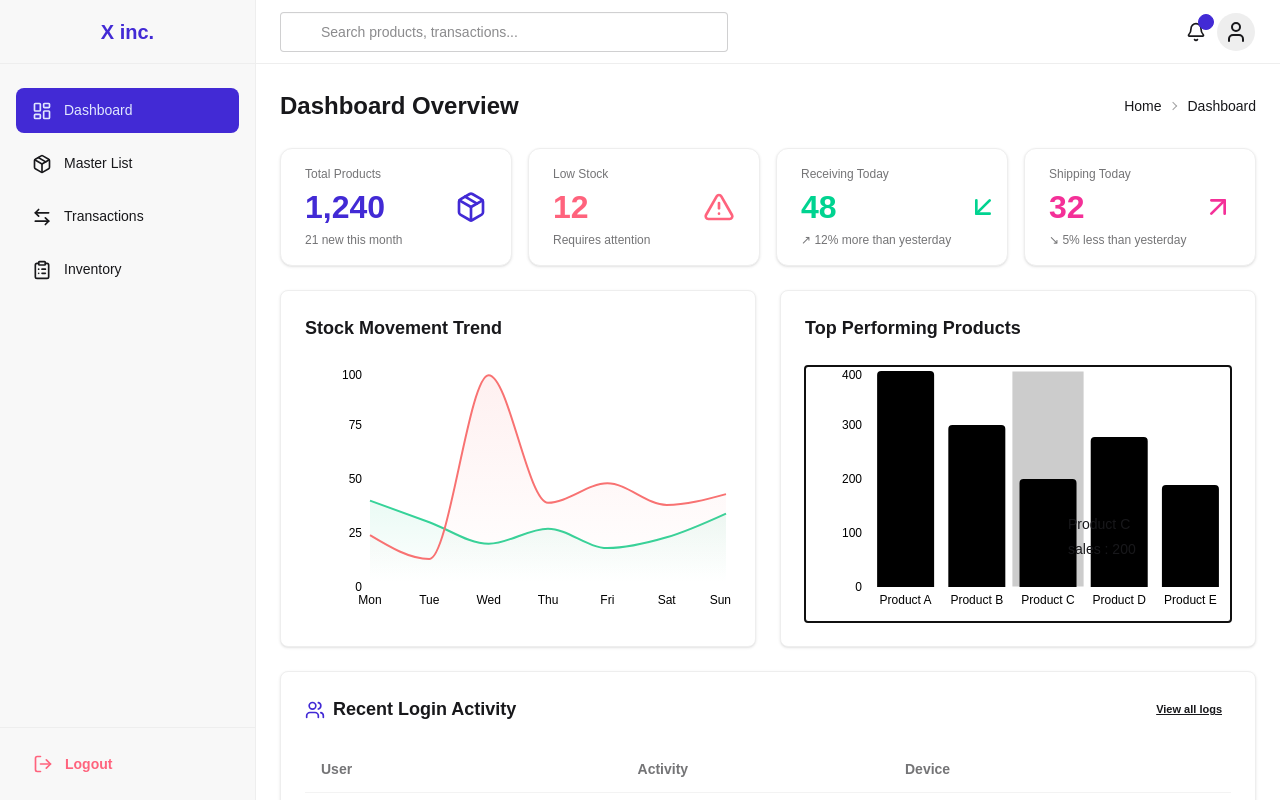
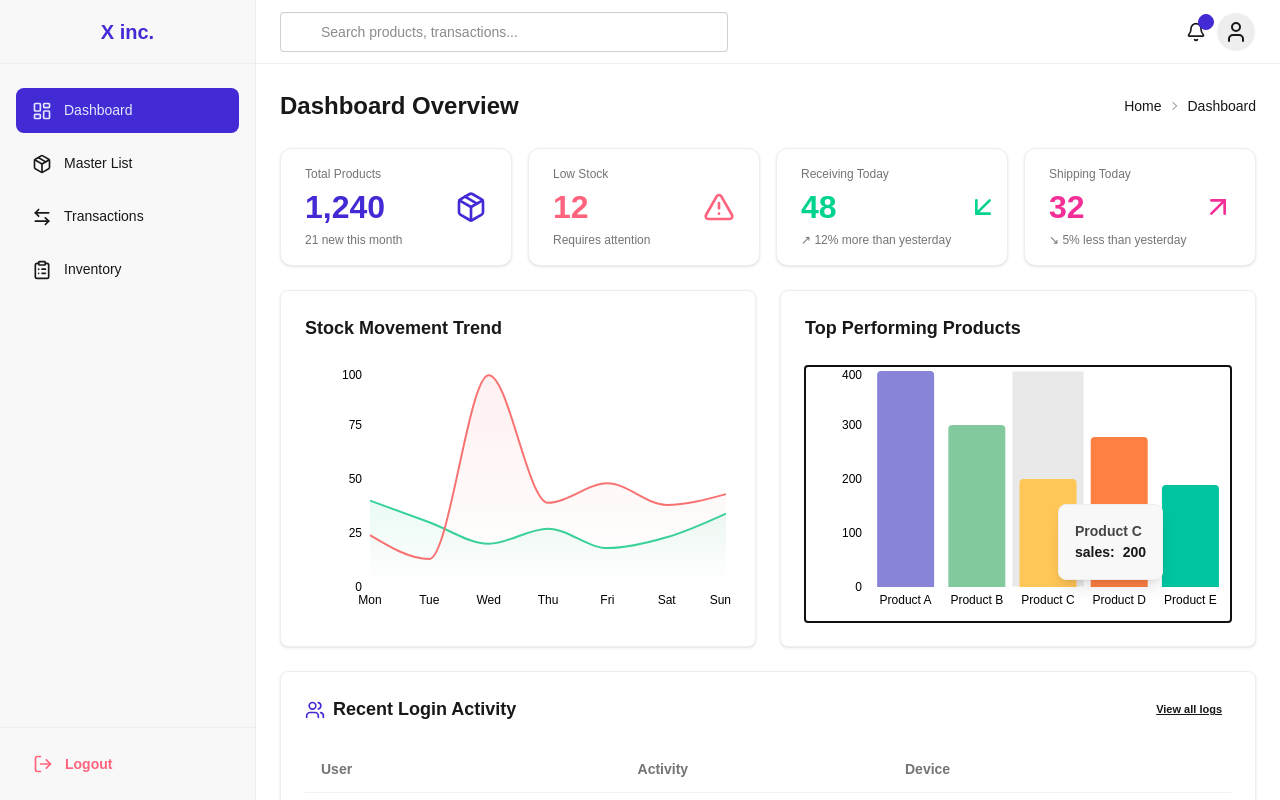
Before and after one commit to Fury3K/inventorySys, a Next.js app: page / in a window 1280 px wide. Both pictures are taken after a click on the element 1018 px from the left and 494 px from the top of the page. Built offline with nearby package versions, Linux system fonts and the light colour scheme.

Commit message:
reworked graph

```diff
--- a/src/app/(dashboard)/page.tsx
+++ b/src/app/(dashboard)/page.tsx
@@ -18,7 +18,8 @@ import {
   LineChart,
   Line,
   AreaChart,
-  Area
+  Area,
+  Cell // Added Cell import
 } from "recharts";
 
 const data = [
@@ -39,12 +40,32 @@ const topProducts = [
   { name: "Product E", sales: 189 },
 ];
 
+const COLORS = ['#8884d8', '#82ca9d', '#ffc658', '#FF8042', '#00C49F']; // Custom colors for bars
+
 const recentLogins = [
   { user: "Admin", time: "2 minutes ago", device: "Chrome / Windows" },
   { user: "John Doe", time: "1 hour ago", device: "Safari / macOS" },
   { user: "Jane Smith", time: "3 hours ago", device: "Firefox / Linux" },
   { user: "Warehouse Staff", time: "5 hours ago", device: "Mobile App" },
 ];
+
+const CustomTooltip = ({ active, payload, label }: any) => {
+  if (active && payload && payload.length) {
+    return (
+      <div className="p-4 bg-base-200 border border-base-300 rounded-lg shadow-lg">
+        <p className="label text-base-content/80 font-bold">{label}</p>
+        {payload.map((pld: any, index: number) => (
+          <div key={index} style={{ color: pld.color }} className="flex items-center gap-2">
+            <span className="font-semibold">{`${pld.name}:`}</span>
+            <span className="font-bold">{pld.value}</span>
+          </div>
+        ))}
+      </div>
+    );
+  }
+
+  return null;
+};
 
 export default function Dashboard() {
   return (
@@ -119,11 +140,27 @@ export default function Dashboard() {
                   <CartesianGrid strokeDasharray="3 3" vertical={false} stroke="oklch(var(--bc) / 0.1)" />
                   <XAxis dataKey="name" stroke="oklch(var(--bc) / 0.5)" fontSize={12} tickLine={false} axisLine={false} />
                   <YAxis stroke="oklch(var(--bc) / 0.5)" fontSize={12} tickLine={false} axisLine={false} />
-                  <Tooltip
-                    contentStyle={{ backgroundColor: "oklch(var(--b1))", border: "1px solid oklch(var(--bc) / 0.1)", borderRadius: "8px" }}
+                  <Tooltip content={<CustomTooltip />} />
+                  <Area type="monotone"
+                    dataKey="incoming"
+                    stroke="#36d399"
+                    fillOpacity={1}
+                    fill="url(#colorInc)"
+                    strokeWidth={2}
+                    isAnimationActive={true}
+                    animationDuration={1500}
+                    animationEasing="ease-in-out"
                   />
-                  <Area type="monotone" dataKey="incoming" stroke="#36d399" fillOpacity={1} fill="url(#colorInc)" strokeWidth={2} />
-                  <Area type="monotone" dataKey="outgoing" stroke="#f87272" fillOpacity={1} fill="url(#colorOut)" strokeWidth={2} />
+                  <Area type="monotone"
+                    dataKey="outgoing"
+                    stroke="#f87272"
+                    fillOpacity={1}
+                    fill="url(#colorOut)"
+                    strokeWidth={2}
+                    isAnimationActive={true}
+                    animationDuration={1500}
+                    animationEasing="ease-in-out"
+                  />
                 </AreaChart>
               </ResponsiveContainer>
             </div>
@@ -139,10 +176,18 @@ export default function Dashboard() {
                   <CartesianGrid strokeDasharray="3 3" vertical={false} stroke="oklch(var(--bc) / 0.1)" />
                   <XAxis dataKey="name" stroke="oklch(var(--bc) / 0.5)" fontSize={12} tickLine={false} axisLine={false} />
                   <YAxis stroke="oklch(var(--bc) / 0.5)" fontSize={12} tickLine={false} axisLine={false} />
-                  <Tooltip
-                    contentStyle={{ backgroundColor: "oklch(var(--b1))", border: "1px solid oklch(var(--bc) / 0.1)", borderRadius: "8px" }}
-                  />
-                  <Bar dataKey="sales" fill="oklch(var(--p))" radius={[4, 4, 0, 0]} />
+                  <Tooltip content={<CustomTooltip />} cursor={{ fill: 'rgba(200, 200, 200, 0.4)' }}/>
+                  <Bar
+                    dataKey="sales"
+                    radius={[4, 4, 0, 0]}
+                    isAnimationActive={true}
+                    animationDuration={1500}
+                    animationEasing="ease-in-out"
+                  >
+                    {topProducts.map((entry, index) => (
+                      <Cell key={`cell-${index}`} fill={COLORS[index % COLORS.length]} />
+                    ))}
+                  </Bar>
                 </BarChart>
               </ResponsiveContainer>
             </div>
--- a/src/app/globals.css
+++ b/src/app/globals.css
@@ -16,3 +16,13 @@
 body {
   font-family: Arial, Helvetica, sans-serif;
 }
+
+/* Custom styles for Recharts cursor animation */
+.recharts-bar-cursor {
+  opacity: 0;
+  transition: opacity 200ms ease-in-out;
+}
+
+.recharts-wrapper:hover .recharts-bar-cursor {
+  opacity: 1;
+}
```
